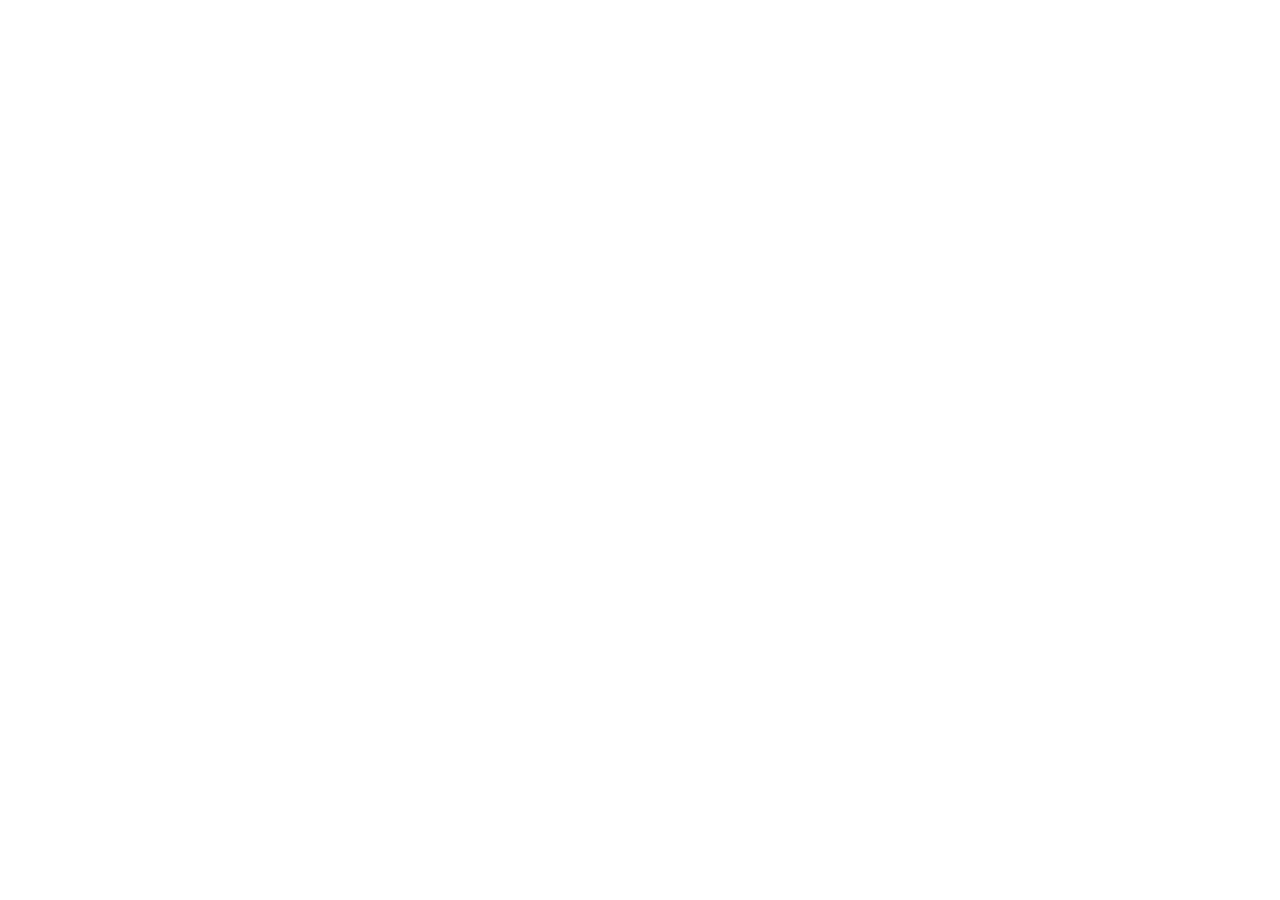
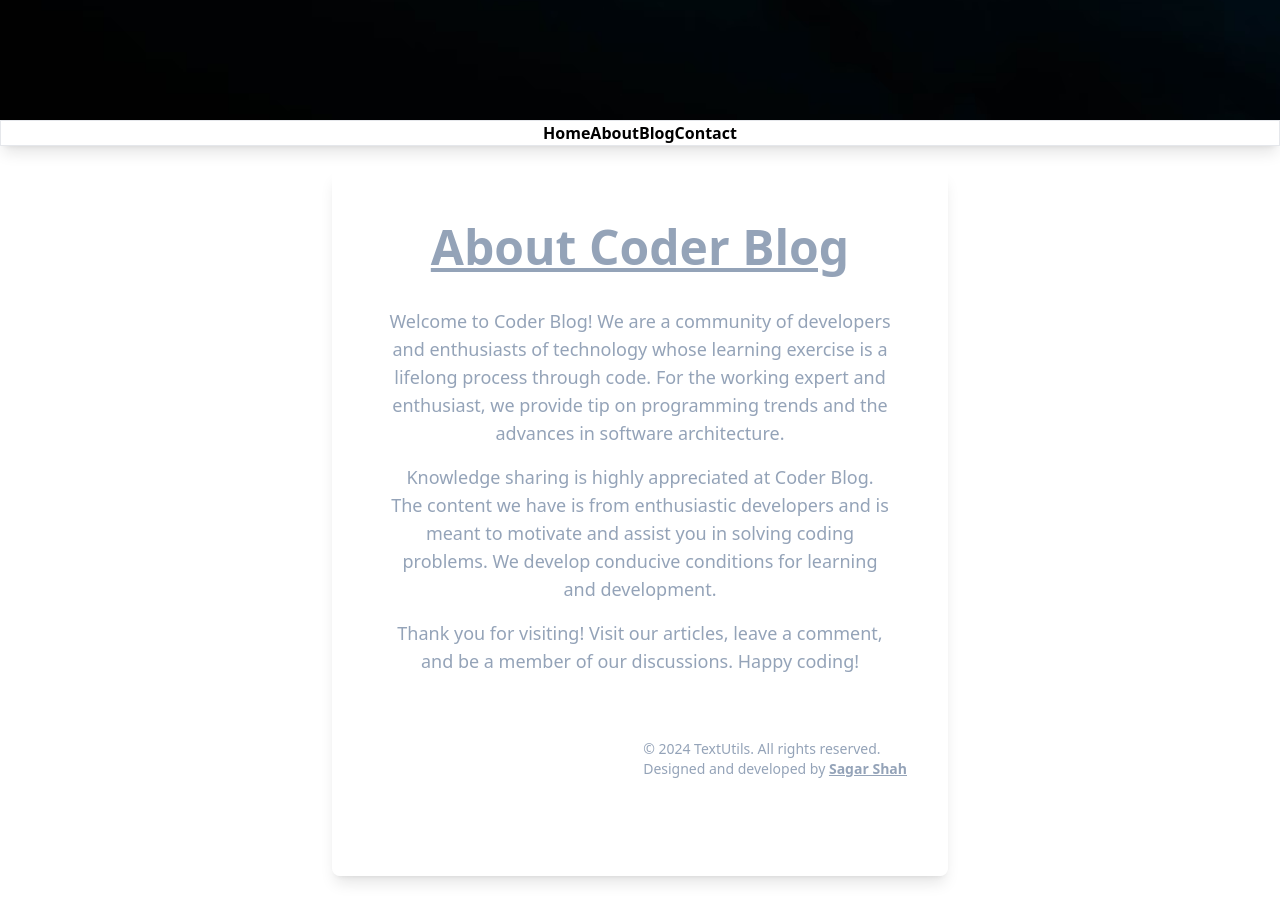
Before and after one commit to saga-r-code/Coder-Blog-NextJs, a Next.js app: page /About in a window 1280 px wide. Shown: the part 840-1740 px from the top of the page. Before the commit the page ends 800 px from the top, so only its background shows below. Built offline with nearby package versions, Linux system fonts and the light colour scheme.

Commit message:
styling the page

```diff
--- /dev/null
+++ b/Components/Image.js
@@ -0,0 +1,13 @@
+import React from 'react'
+
+const Image = () => {
+  return (
+    <div>
+      <div className="imagewrapper fixed -z-10 w-[100vw] h-[100vh] ">
+        <img src="/background-image.avif" alt="" className="w-[100vw] h-[100vh] object-cover"/>
+      </div>
+    </div>
+  )
+}
+
+export default Image
--- a/Components/Navbar.js
+++ b/Components/Navbar.js
@@ -4,7 +4,7 @@ import Link from "next/link";
 const Navbar = () => {
   return (
     <div>
-      <nav className="flex justify-center items-center bg-white/20 backdrop-blur-md border border-white/30 rounded-lg shadow-lg">
+      <nav className="flex justify-center items-center m-auto bg-white/20 backdrop-blur-md border border-white/30  rounded-b-md shadow-lg">
         <ul className="flex p-3 gap-12 font-bold m-2">
           <Link href="/">
             <li className="text-white hover:text-slate-400 hover:underline text-[17px]">Home</li>
--- a/app/About/page.js
+++ b/app/About/page.js
@@ -1,13 +1,55 @@
 "use client"
 import React from 'react'
 import Navbar from '@/Components/Navbar'
+import Image from '@/Components/Image'
+import Link from "next/link";
+
+
 const About = () => {
   return (
-    <div >
+    <>
+      <Image />
+      <Navbar />
+      <div className="md:w-1/2 m-auto" >
+      <div className="text-slate-400  my-6 mx-3 bg-opacity-30 backdrop-blur-md rounded-lg shadow-lg  border-white/20 border p-8">
+      <section>
+        <div className="container mx-auto px-6 text-center">
+          <h1 className="text-5xl font-bold p-5">
+            <u>About Coder Blog</u>
+          </h1>
+          <p className="mt-4 text-lg">
+          Welcome to Coder Blog! We are a community of developers and enthusiasts of technology whose learning exercise is a lifelong process through code. For the working expert and enthusiast, we provide tip on programming trends and the advances in software architecture.
+          </p>
+          <p className="mt-4 text-lg">
+          Knowledge sharing is highly appreciated at Coder Blog. The content we have is from enthusiastic developers and is meant to motivate and assist you in solving coding problems. We develop conducive conditions for learning and development.
+          </p>
+          <p className="mt-4 text-lg">
+          Thank you for visiting! Visit our articles, leave a comment, and be a member of our discussions. Happy coding!
+          </p>
+        </div>
+      </section>
 
-      <Navbar/>
-     This About Page
+
+      <div className="flex justify-end items-end p-2 my-14">
+        <footer className="footer text-sm ">
+          <p>&copy; 2024 TextUtils. All rights reserved.</p>
+          <p>
+            Designed and developed by&nbsp;
+            <Link
+              href="https://github.com/saga-r-code"
+              className="cursor-pointer"
+              target="_blank"
+            >
+              <b>
+                <u>Sagar Shah</u>
+              </b>
+            </Link>
+          </p>
+        </footer>
+      </div>
     </div>
+</div>
+    </>
   )
 }
 
--- a/app/Blog/page.js
+++ b/app/Blog/page.js
@@ -1,9 +1,12 @@
 import React from 'react'
 import Navbar from '@/Components/Navbar'
+import Image from '@/Components/Image'
+
 
 const Blog = () => {
   return (
     <div>
+      <Image />
       <Navbar />
       This Blog page
     </div>
--- a/app/Contact/page.js
+++ b/app/Contact/page.js
@@ -1,9 +1,12 @@
 import React from 'react'
 import Navbar from '@/Components/Navbar'
+import Image from '@/Components/Image'
+
 
 const conatct = () => {
   return (
     <div>
+      <Image />
       <Navbar />
       this is conatct page
     </div>
--- a/app/page.js
+++ b/app/page.js
@@ -2,10 +2,13 @@
 import React from "react";
 import Navbar from "@/Components/Navbar";
 // import Styles from "./home.module.css";
+import Image from "../Components/Image";
 
 const page = () => {
   return (
-    <div className="container">
+    <div>
+      <Image />
+      <Navbar />
       <style jsx>
         {`
           .heading {
@@ -13,27 +16,22 @@ const page = () => {
           }
         `}
       </style>
-
-      <div className="imagewrapper  fixed -z-10 ">
-        <img src="/background-image.avif" alt="" className="w-[100vw] h-[100vh]"/>
-      </div>
-      <Navbar />
-      <div className="blog-contain p-5 ">
-        <h1 className="heading text-5xl text-center font-bold underline-offset-4 decoration-4 underline">
+      <div className="blog-contain p-10 container md:w-1/2 m-auto text-[#FAF9F6]">
+        <h1 className=" text-5xl text-center font-bold underline-offset-4 decoration-4 underline text-slate-400">
           Coder Blog
         </h1>
-        <div className="popular-blog my-20 flex justify-center items-center flex-col">
-          <h2 className="text-2xl font-bold">Popular Blog</h2>
+        <div className="popular-blog my-16 flex justify-center items-center flex-col">
+          <h2 className="text-3xl font-bold text-slate-300 ">Popular Blog</h2>
           <div className="blog m-7 flex flex-col gap-2">
             <h3 className="text-xl font-semibold">
               How to learn JavaScript in 2024
             </h3>
-            <p>
+            <p className="text-slate-400">
               JavaScript is the language used to design logic for the web page
             </p>
           </div>
           <div className="blog  m-7 flex flex-col gap-2">
-            <h3 className="text-xl font-semibold">
+            <h3 className="text-xl font-semibold ">
               How to learn JavaScript in 2024
             </h3>
             <p>
```
